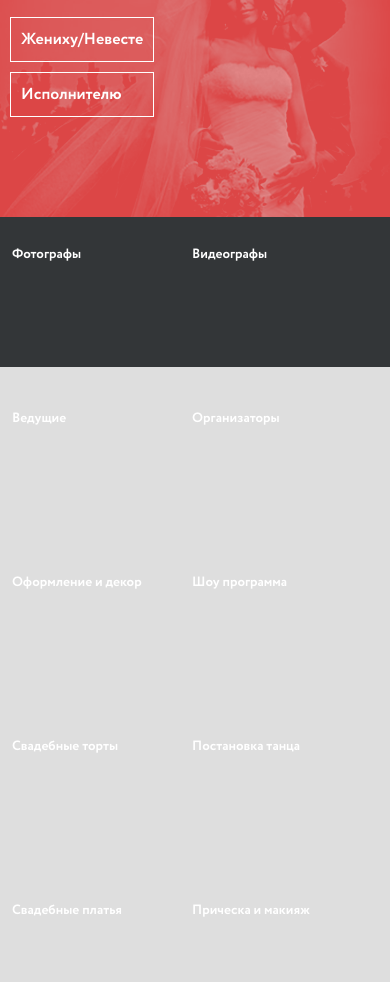
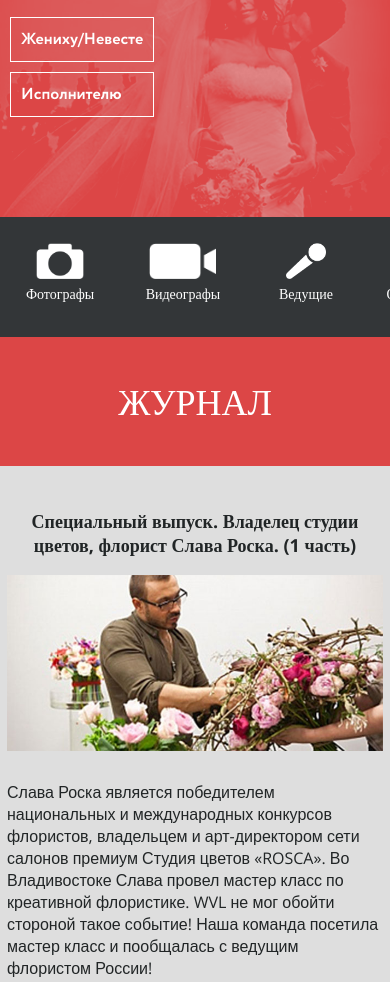
Before and after one commit to geouser/wvl, a plain HTML site: page index.html in a window 390 px wide. Shown: the part 72-1054 px from the top of the page. Drawn offline with nearby package versions, Linux system fonts and the light colour scheme; files that its build step writes are made by us from their sources; files whose address does not match are found by name.

Commit message:
грьобане меню

```diff
--- a/css/template_styles.css
+++ b/css/template_styles.css
@@ -2699,11 +2699,36 @@ h3.mobile,
 
 @media (max-width: 1030px) {
 .inner-wrapper {display: none;}
-.catalog {background: none; background-color: #333638; height: 150px;}
-.catalog-wrap {width: 100%; height: 100%;}
-.catalog-wrap-content {height: 100%; padding: 20px 0;}
-.catalog-wrap-content ul {height: 100%;}
-.catalog-wrap-content ul li {height: 100%;}
+.catalog                        {background: none; background-color: #333638; height: 150px;}
+.catalog-wrap                   {width: 100%; height: 100%;}
+.catalog-wrap-content           {height: 100%; padding: 20px 0; box-sizing: border-box; overflow: scroll;}
+.catalog-wrap-content ul        {height: 100%; width: auto; white-space: nowrap;}
+.catalog-wrap-content ul li     {height: 100%;
+                                  box-sizing: border-box;
+                                  display: inline-block;
+                                  float: none;
+                                  vertical-align: middle;
+                                  white-space: normal;
+                                  text-align: center;}
+.catalog-wrap-content ul li a   { display: block;
+                                  width: 100%;
+                                  height: 100%;}
+.catalog-wrap-content ul li a span { display: block; font-size: 16px; font-family: 'Open Sans';}
+.catalog-wrap-content ul li a i     { display: block;
+                                      width: 100%;
+                                      height: 65%;
+                                      background-size: auto 75%;
+                                      background-position: 50% 50%;
+                                      background-repeat: no-repeat;}
+i.c1    { background-image: url(../images/photo-icon.png);}
+i.c2    { background-image: url(../images/video-icon.png);}
+i.c3    { background-image: url(../images/mic-icon.png);}
+i.c4    { background-image: url(../images/org-icon.png);}
+i.c5    { background-image: url(../images/dec-icon.png);}
+
+
+
+
 .about {height: auto;}
 .journal-right {display: none;}
 .about-wrap .video {display: none;}
@@ -2826,6 +2851,10 @@ h3.mobile,
 .articleDescr {padding: 0 10px; font-size: 24px;}
 .portf-wrap {margin-bottom: 40px;}
 .portf-wrap-text {margin-bottom: 10px;}
+
+.catalog  { height: 120px;}
+.catalog-wrap-content ul li { width: 120px; padding-top: 0;}
+.catalog-wrap-content ul li a span { font-size: 14px;}
 }
 @media (max-width: 500px) {
 .link-all-fotootchet {width: 90px; top: 48px; line-height: 1;}
--- a/index.html
+++ b/index.html
@@ -602,39 +602,39 @@ $(this).next()[0].pause();
 	<div class="catalog-wrap">
 		<div class="catalog-wrap-content">
 
-        <ul class=>
+        <ul class="">
 
-			<li><a href="/advert/list.php?SECTION_ID=9">Фотографы</a></li>
+			<li><a href="/advert/list.php?SECTION_ID=9"><i class="c1"></i><span>Фотографы</span></a></li>
 
-			<li><a href="/advert/list.php?SECTION_ID=13">Видеографы</a></li>
+			<li><a href="/advert/list.php?SECTION_ID=13"><i class="c2"></i><span>Видеографы</span></a></li>
 
-			<li><a href="/advert/list.php?SECTION_ID=20">Ведущие</a></li>
+			<li><a href="/advert/list.php?SECTION_ID=20"><i class="c3"></i><span>Ведущие</span></a></li>
 
-			<li><a href="/advert/list.php?SECTION_ID=17">Организаторы</a></li>
+			<li><a href="/advert/list.php?SECTION_ID=17"><i class="c4"></i><span>Организаторы</span></a></li>
 
-			<li><a href="/advert/list.php?SECTION_ID=18">Оформление и декор</a></li>
+			<li><a href="/advert/list.php?SECTION_ID=18"><i class="c5"></i><span>Оформление и декор</span></a></li>
 
-			<li><a href="/advert/list.php?SECTION_ID=24">Шоу программа</a></li>
+			<li><a href="/advert/list.php?SECTION_ID=24"><i class="c1"></i><span>Шоу программа</span></a></li>
 
-			<li><a href="/advert/list.php?SECTION_ID=23">Свадебные торты</a></li>
+			<li><a href="/advert/list.php?SECTION_ID=23"><i class="c2"></i><span>Свадебные торты</span></a></li>
 
-			<li><a href="/advert/list.php?SECTION_ID=11">Постановка танца</a></li>
+			<li><a href="/advert/list.php?SECTION_ID=11"><i class="c3"></i><span>Постановка танца</span></a></li>
 
-			<li><a href="/advert/list.php?SECTION_ID=22">Свадебные платья</a></li>
+			<li><a href="/advert/list.php?SECTION_ID=22"><i class="c4"></i><span>Свадебные платья</span></a></li>
 
-			<li><a href="/advert/list.php?SECTION_ID=10">Прическа и макияж</a></li>
+			<li><a href="/advert/list.php?SECTION_ID=10"><i class="c5"></i><span>Прическа и макияж</span></a></li>
 
-			<li><a href="/advert/list.php?SECTION_ID=16">Обручальные кольца</a></li>
+			<li><a href="/advert/list.php?SECTION_ID=16"><i class="c1"></i><span>Обручальные кольца</span></a></li>
 
-			<li><a href="/advert/list.php?SECTION_ID=19">Свадебные авто</a></li>
+			<li><a href="/advert/list.php?SECTION_ID=19"><i class="c2"></i><span>Свадебные авто</span></a></li>
 
-			<li><a href="/advert/list.php?SECTION_ID=12">Банкетные залы</a></li>
+			<li><a href="/advert/list.php?SECTION_ID=12"><i class="c3"></i><span>Банкетные залы</span></a></li>
 
-			<li><a href="/advert/list.php?SECTION_ID=15">Номера для новобрачных</a></li>
+			<li><a href="/advert/list.php?SECTION_ID=15"><i class="c4"></i><span>Номера для новобрачных</span></a></li>
 
-			<li><a href="/advert/list.php?SECTION_ID=21">Свадебные путешествия</a></li>
+			<li><a href="/advert/list.php?SECTION_ID=21"><i class="c5"></i><span>Свадебные путешествия</span></a></li>
 
-			<li><a href="/advert/list.php?SECTION_ID=14">Дополнительные услуги</a></li>
+			<li><a href="/advert/list.php?SECTION_ID=14"><i class="c1"></i><span>Дополнительные услуги</span></a></li>
 
 
         </ul>
```
